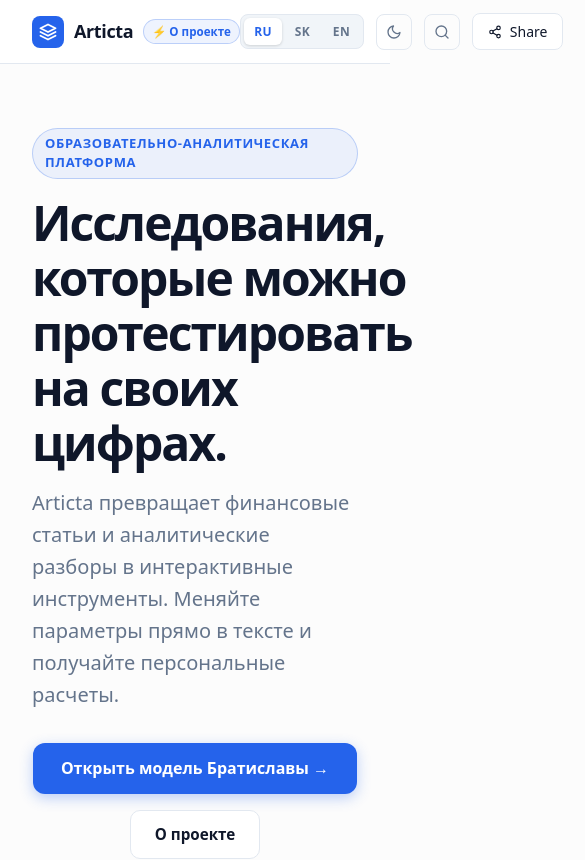
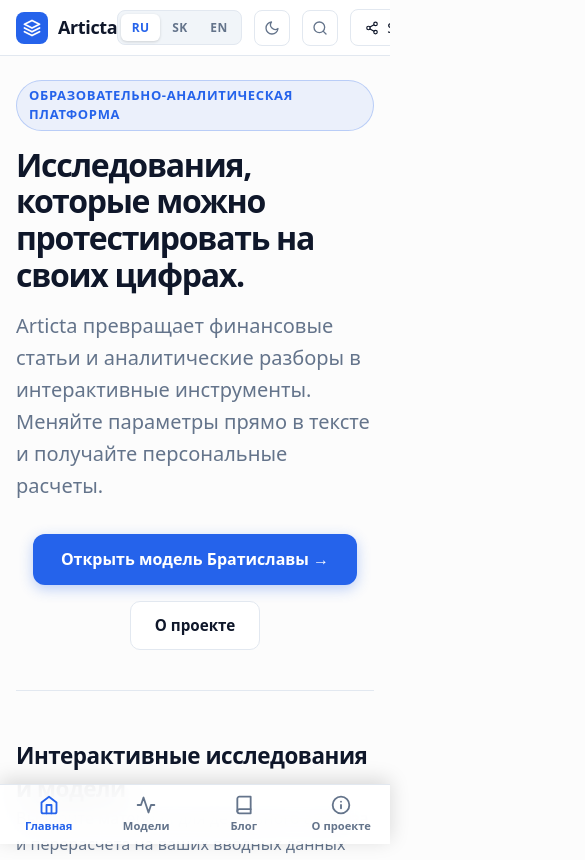
Before and after one commit to OLLEZHIK/Articta, a Next.js app: page / in a window 390 px wide. Shown: the top 860 px of the page, 585 px wide, since content can reach past the window. Built offline with nearby package versions, Linux system fonts and the light colour scheme.

Commit message:
Optimize for mobile native experience (PWA manifest, bottom tab bar, touch target scaling, safe area support)

```diff
--- a/app/globals.css
+++ b/app/globals.css
@@ -4349,3 +4349,124 @@
 .about-secondary-btn:hover {
   background: var(--border-subtle);
 }
+
+/* ===================== Mobile App Native Optimization (PWA & UX) ===================== */
+
+html {
+  -webkit-tap-highlight-color: transparent;
+  touch-action: manipulation;
+  overflow-x: hidden;
+}
+
+body {
+  overflow-x: hidden;
+  -webkit-font-smoothing: antialiased;
+  -webkit-touch-callout: none;
+  padding-bottom: env(safe-area-inset-bottom);
+}
+
+/* Prevent auto-zoom on mobile input focus */
+input,
+select,
+textarea,
+button {
+  touch-action: manipulation;
+  font-family: inherit;
+}
+
+@media (max-width: 768px) {
+  input[type="text"],
+  input[type="number"],
+  .variable-card-native-input,
+  .report-table-input {
+    font-size: 16px !important; /* Prevents iOS forced zoom */
+  }
+
+  .app-viewport {
+    padding-bottom: calc(64px + env(safe-area-inset-bottom));
+  }
+
+  .header-links {
+    display: none !important; /* Hidden on mobile in favor of bottom tab bar */
+  }
+
+  .header-nav {
+    height: 56px;
+  }
+
+  .header-container {
+    padding: 0 1rem;
+  }
+
+  .header-logo-info-badge {
+    display: none; /* Hide badge on mobile header for clean logo */
+  }
+
+  .static-page-container {
+    padding: 1.5rem 1rem 3rem;
+  }
+
+  .static-title {
+    font-size: 2rem !important;
+  }
+
+  .floating-compare-container {
+    bottom: calc(72px + env(safe-area-inset-bottom)) !important;
+  }
+}
+
+/* Native Mobile Bottom Navigation Bar */
+.mobile-bottom-bar {
+  display: none;
+}
+
+@media (max-width: 768px) {
+  .mobile-bottom-bar {
+    display: flex;
+    align-items: center;
+    justify-content: space-around;
+    position: fixed;
+    bottom: 0;
+    left: 0;
+    right: 0;
+    height: 60px;
+    padding-bottom: env(safe-area-inset-bottom);
+    background: rgba(8, 12, 22, 0.88);
+    backdrop-filter: blur(16px);
+    -webkit-backdrop-filter: blur(16px);
+    border-top: 1px solid var(--border);
+    z-index: 990;
+    box-shadow: 0 -4px 20px rgba(0, 0, 0, 0.15);
+  }
+
+  :root[data-theme="light"] .mobile-bottom-bar {
+    background: rgba(255, 255, 255, 0.92);
+  }
+
+  .mobile-tab-item {
+    display: flex;
+    flex-direction: column;
+    align-items: center;
+    justify-content: center;
+    gap: 0.2rem;
+    flex: 1;
+    height: 100%;
+    color: var(--muted);
+    text-decoration: none;
+    font-size: 0.7rem;
+    font-weight: 600;
+    transition: color 0.15s ease, transform 0.1s ease;
+  }
+
+  .mobile-tab-item:active {
+    transform: scale(0.94);
+  }
+
+  .mobile-tab-item.active {
+    color: var(--primary);
+  }
+
+  .mobile-tab-item.active svg {
+    stroke: var(--primary);
+  }
+}
--- a/app/layout.tsx
+++ b/app/layout.tsx
@@ -1,7 +1,8 @@
-import type { Metadata } from "next";
+import type { Metadata, Viewport } from "next";
 import { Geist, Geist_Mono } from "next/font/google";
 import { ThemeProvider } from "@/components/ThemeProvider";
 import { LanguageProvider } from "@/components/LanguageProvider";
+import { MobileBottomBar } from "@/components/layout/MobileBottomBar";
 import "./globals.css";
 
 const geistSans = Geist({
@@ -14,9 +15,30 @@
   subsets: ["latin"],
 });
 
+export const viewport: Viewport = {
+  width: "device-width",
+  initialScale: 1,
+  maximumScale: 1,
+  userScalable: false,
+  viewportFit: "cover",
+  themeColor: [
+    { media: "(prefers-color-scheme: light)", color: "#fcfcfc" },
+    { media: "(prefers-color-scheme: dark)", color: "#080c16" },
+  ],
+};
+
 export const metadata: Metadata = {
-  title: "Articta — Interactive Financial Analysis",
-  description: "Articta is an interactive analytical platform where users adapt models to their own situation.",
+  title: "Articta — Interactive Financial Analysis & Models",
+  description: "Educational and analytical platform with interactive live models.",
+  manifest: "/manifest.json",
+  appleWebApp: {
+    capable: true,
+    statusBarStyle: "black-translucent",
+    title: "Articta",
+  },
+  formatDetection: {
+    telephone: false,
+  },
 };
 
 export default function RootLayout({
@@ -32,7 +54,10 @@
     >
       <body className="min-h-full flex flex-col">
         <LanguageProvider>
-          <ThemeProvider>{children}</ThemeProvider>
+          <ThemeProvider>
+            {children}
+            <MobileBottomBar />
+          </ThemeProvider>
         </LanguageProvider>
       </body>
     </html>
--- /dev/null
+++ b/components/layout/MobileBottomBar.tsx
@@ -0,0 +1,64 @@
+"use client";
+
+import Link from "next/link";
+import { usePathname } from "next/navigation";
+import { useLanguage } from "@/components/LanguageProvider";
+
+export function MobileBottomBar() {
+  const pathname = usePathname();
+  const { language } = useLanguage();
+
+  const labels = {
+    ru: { home: "Главная", articles: "Модели", blog: "Блог", about: "О проекте" },
+    sk: { home: "Domov", articles: "Modely", blog: "Blog", about: "O projekte" },
+    en: { home: "Home", articles: "Models", blog: "Blog", about: "About" },
+  }[language] || { home: "Главная", articles: "Модели", blog: "Блог", about: "О проекте" };
+
+  return (
+    <div className="mobile-bottom-bar">
+      <Link
+        href="/"
+        className={`mobile-tab-item ${pathname === "/" ? "active" : ""}`}
+      >
+        <svg width="20" height="20" viewBox="0 0 24 24" fill="none" stroke="currentColor" strokeWidth="2.2" strokeLinecap="round" strokeLinejoin="round">
+          <path d="M3 9l9-7 9 7v11a2 2 0 0 1-2 2H5a2 2 0 0 1-2-2z"></path>
+          <polyline points="9 22 9 12 15 12 15 22"></polyline>
+        </svg>
+        <span>{labels.home}</span>
+      </Link>
+
+      <Link
+        href="/articles"
+        className={`mobile-tab-item ${pathname.startsWith("/articles") ? "active" : ""}`}
+      >
+        <svg width="20" height="20" viewBox="0 0 24 24" fill="none" stroke="currentColor" strokeWidth="2.2" strokeLinecap="round" strokeLinejoin="round">
+          <polyline points="22 12 18 12 15 21 9 3 6 12 2 12"></polyline>
+        </svg>
+        <span>{labels.articles}</span>
+      </Link>
+
+      <Link
+        href="/blog"
+        className={`mobile-tab-item ${pathname.startsWith("/blog") ? "active" : ""}`}
+      >
+        <svg width="20" height="20" viewBox="0 0 24 24" fill="none" stroke="currentColor" strokeWidth="2.2" strokeLinecap="round" strokeLinejoin="round">
+          <path d="M4 19.5A2.5 2.5 0 0 1 6.5 17H20"></path>
+          <path d="M6.5 2H20v20H6.5A2.5 2.5 0 0 1 4 19.5v-15A2.5 2.5 0 0 1 6.5 2z"></path>
+        </svg>
+        <span>{labels.blog}</span>
+      </Link>
+
+      <Link
+        href="/about"
+        className={`mobile-tab-item ${pathname.startsWith("/about") ? "active" : ""}`}
+      >
+        <svg width="20" height="20" viewBox="0 0 24 24" fill="none" stroke="currentColor" strokeWidth="2.2" strokeLinecap="round" strokeLinejoin="round">
+          <circle cx="12" cy="12" r="10"></circle>
+          <line x1="12" y1="16" x2="12" y2="12"></line>
+          <line x1="12" y1="8" x2="12.01" y2="8"></line>
+        </svg>
+        <span>{labels.about}</span>
+      </Link>
+    </div>
+  );
+}
```
Also changed, not shown: public/manifest.json (added).
